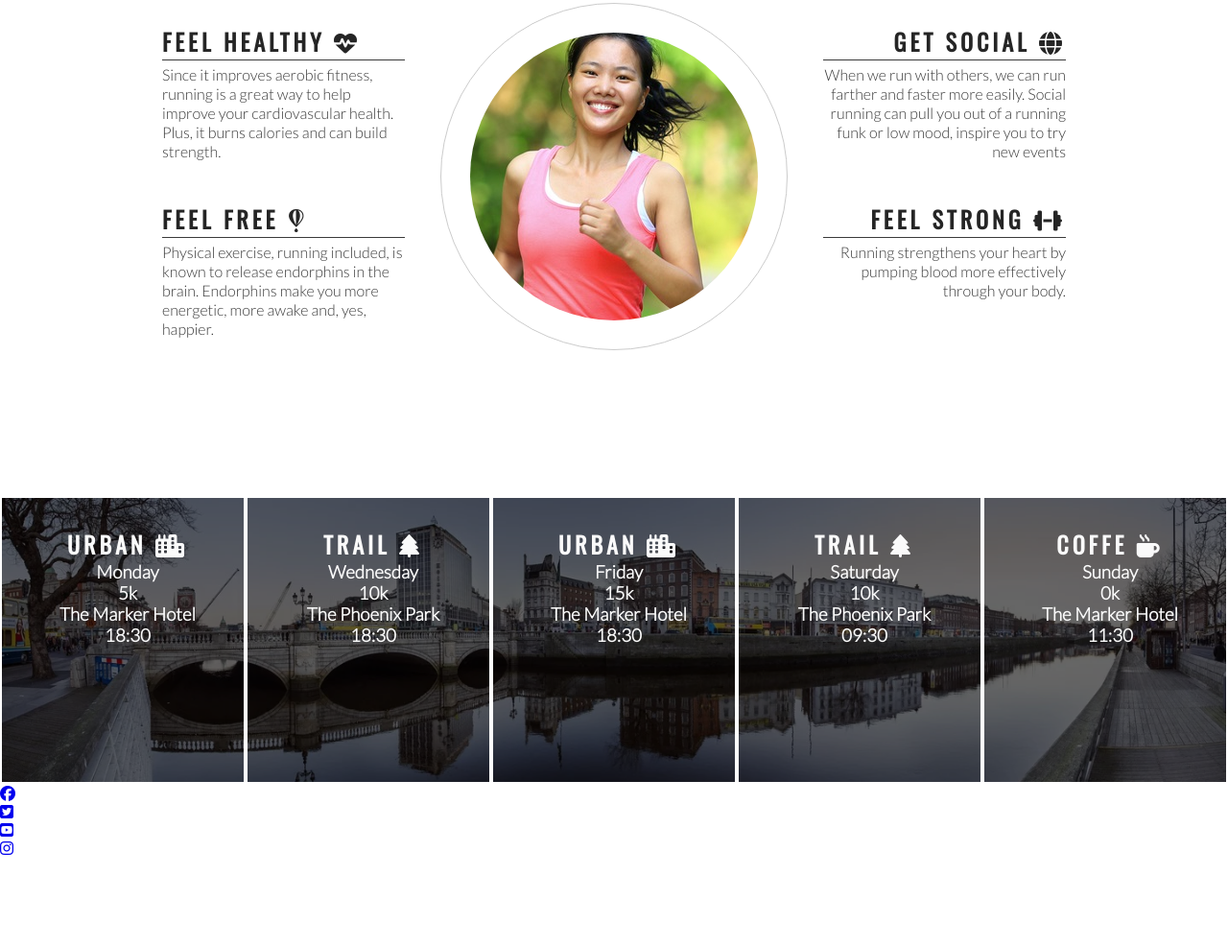
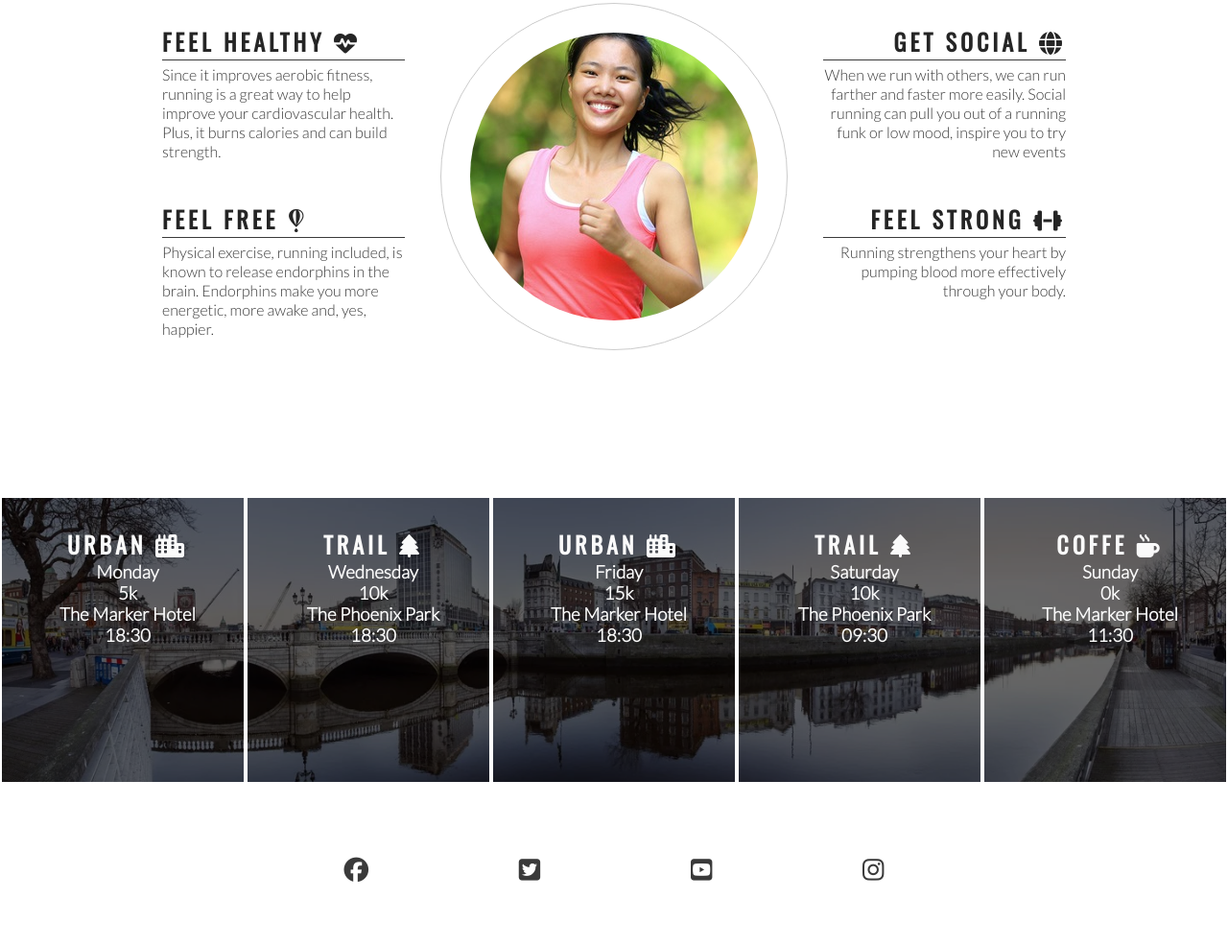
Before and after one commit to Benjibenne/love-running, a plain HTML site: page index.html in a window 1280 px wide. Shown: the part 778-1764 px from the top of the page at 96% size. Before the commit the page ends 1671 px from the top, so only its background shows below. Drawn offline with nearby package versions, Linux system fonts and the light colour scheme.

Commit message:
add style to footer social media icons

```diff
--- a/assets/css/style.css
+++ b/assets/css/style.css
@@ -220,3 +220,24 @@ hr {
 #times h2 {
     color: #fafafa;
 }
+
+/* footer*/
+
+footer {
+    height: 150px;
+}
+
+.social-network {
+    text-align: center;
+}
+
+.social-network > li {
+    display: inline;
+}
+
+.social-network i {
+    font-size: 160%;
+    margin: 1%;
+    padding: 5%;
+    color: #3a3a3a;
+}
--- a/index.html
+++ b/index.html
@@ -117,7 +117,7 @@
    </div>
   </section>
   <footer>
-    <ul>
+    <ul class="social-network">
       <li>
         <a href="https://facebook.com" target="_blank" rel="noopener"
         aria-label="Visist our Facebook page (opens in a new tab)"><i class="fa-brands fa-facebook"></i></a>
```
